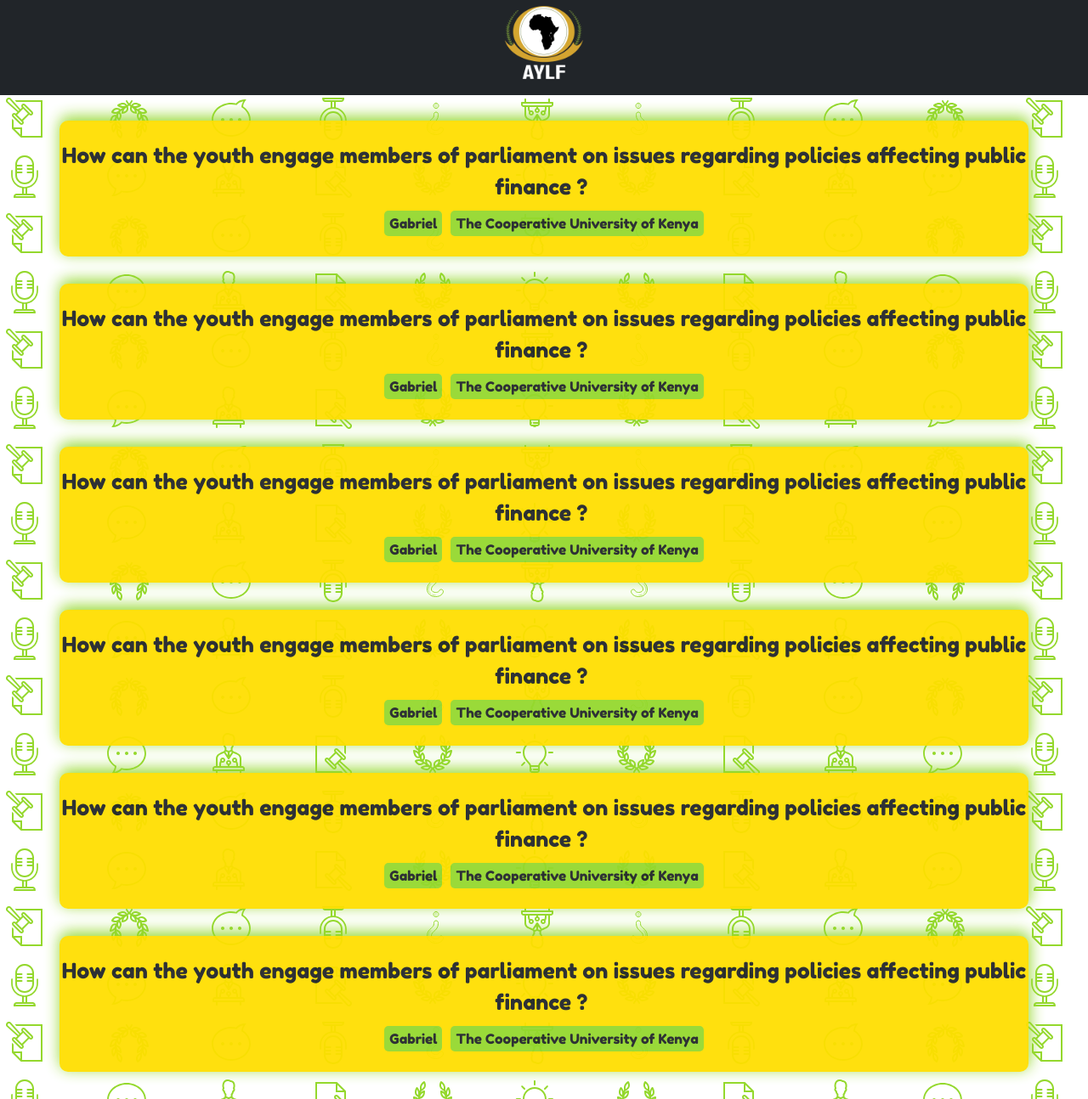
After one commit to gabriel-mwash/webapp-QA, a PHP site: page /questions.html in a window 1280 px wide. The commit adds this page. Shown: the whole page at 85% size. Run offline with PHP 8.4, Linux system fonts and the light colour scheme.

Commit message:
final prototype

```diff
--- a/assets/css/styles.css
+++ b/assets/css/styles.css
@@ -55,7 +55,7 @@ moderator-form {
   display: flex;
   align-items: center;
   width: 500px;
-  min-height: 560px;
+  min-height: 80vh;
   margin: 20px auto 30px;
   border-radius: 10px;
   flex-direction: column;
@@ -66,7 +66,7 @@ moderator-form {
 
 .question-area {
   width: 400px;
-  height: 200px;
+  height: 25vh;
   margin-bottom: 15px;
 }
 
@@ -140,18 +140,6 @@ h1 {
   }
 }
 
-@media (max-width: 560px) {
-  .question-form {
-    width: 330px;
-  }
-}
-
-@media (max-width: 560px) {
-  .question-area {
-    width: 270px;
-  }
-}
-
 .continue-btns {
   display: flex;
   flex-direction: column-reverse;
@@ -202,11 +190,12 @@ h1 {
   background: #ffdf00;
   border-style: none;
   font-family: 'Fredoka One', serif;
-  width: 248px;
+  width: 34vh;
+  margin-top: 45px;
 }
 
 .mod-name {
-  margin-top: 93px;
+  margin-top: 35px;
 }
 
 .question-btns a {
@@ -218,7 +207,7 @@ h1 {
 }
 
 header {
-  height: 15vh;
+  height: 14vh;
   background: #212529;
   text-align: center;
   margin-bottom: 30px;
@@ -231,12 +220,13 @@ header {
   justify-content: center;
 }
 
-@media (max-width: 576px) {
+@media (max-width: 576px) and (min-width: 270px) {
   .query-section {
     /*background: blue;*/
     max-width: 60vh;
     margin: auto;
     min-height: 20vh;
+    width: 85vw;
   }
 }
 
@@ -257,7 +247,7 @@ header {
 
 @media (min-width: 300px) {
   .name-query > div span {
-    margin: 10px;
+    /*margin: 10px;*/
   }
 }
 
@@ -265,6 +255,8 @@ header {
   .name-query {
     display: flex;
     flex-direction: column;
+    margin: 10px;
+    align-items: center;
   }
 }
 
@@ -288,11 +280,42 @@ header {
   margin-right: 3px;
 }
 
-body {
-  background: url("../../assets/img/Frame%2016%20(2).svg") center / auto repeat, #ffffff;
+@media (min-width: 250px) and (max-width: 560px) {
+  .name-group {
+    width: 70vw;
+  }
 }
 
-img {
-  height: 100px;
-  width: 100px;
+@media (min-width: 250px) and (max-width: 560px) {
+  .question-area {
+    width: 65vw;
+  }
 }
+
+@media (min-width: 250px) and (max-width: 560px) {
+  .question-form {
+    width: 80vw;
+  }
+}
+
+@media (max-width: 350px) {
+  .continue-form {
+    width: 80vw;
+  }
+}
+
+@media (max-width: 350px) {
+  .mod-name input, .cod-name input, .mod-login-btn {
+    width: 70vw;
+  }
+}
+
+@media (max-width: 350px) {
+  .moderator-form {
+    width: 80vw;
+  }
+}
+
+.query-pad {
+  margin-bottom: 2rem;
+}
--- a/continue.html
+++ b/continue.html
@@ -17,7 +17,7 @@
     <form class="pulse animated continue-form">
         <div class="text-center"><img width="100" height="100" src="assets/img/AYLF-LOGO-NB-02.webp"></div>
         <div></div>
-        <div class="continue-btns"><a class="btn btn-primary btn-lg fw-bolder mod-login-btn improve-btn" role="button" data-bss-hover-animate="tada" style="background: #ffdf00;border-style: none;font-family: 'Fredoka One', serif;color: rgb(0,0,0);">Help Us Improve?</a><a class="btn btn-primary btn-lg fw-bolder submit-btn continue-btn" role="button" data-bss-hover-animate="tada" style="background: #ffdf00;border-style: none;font-family: 'Fredoka One', serif;color: rgb(0,0,0);" href="index.html">Submit Another Question ?</a></div>
+        <div class="continue-btns"><a class="btn btn-primary btn-lg fw-bolder mod-login-btn improve-btn" role="button" data-bss-hover-animate="tada" style="background: #ffdf00;border-style: none;font-family: 'Fredoka One', serif;color: rgb(0,0,0);">check out our programs?</a><a class="btn btn-primary btn-lg fw-bolder submit-btn continue-btn" role="button" data-bss-hover-animate="tada" style="background: #ffdf00;border-style: none;font-family: 'Fredoka One', serif;color: rgb(0,0,0);" href="index.html">Submit Another Question ?</a></div>
         <p style="font-family: 'Fugaz One', serif;font-weight: bold;color: #ffdf00;margin-top: 40px;">Nurturing A New Breed Of Leaders In Africa</p>
     </form>
     <script src="https://cdn.jsdelivr.net/npm/bootstrap@5.3.3/dist/js/bootstrap.bundle.min.js"></script>
--- a/index.html
+++ b/index.html
@@ -12,7 +12,7 @@
     <link rel="stylesheet" href="assets/css/styles.css">
 </head>
 
-<body>
+<body style="background: url(&quot;assets/img/Frame%2016%20(2).svg&quot;) center / auto repeat, #ffffff;">
     <div>
         <h1 class="text-center">Q and A Session</h1>
     </div>
@@ -20,7 +20,7 @@
         <div class="text-center"><img width="100" height="100" src="assets/img/AYLF-LOGO-NB-02.webp"></div>
         <div><textarea class="form-control question-area" placeholder="type question here"></textarea></div><label class="form-label row-cols-sm-6" style="font-family: 'Fredoka One', serif;">* Not mandatory</label>
         <div class="text-center name-group"><input class="form-control name-campus-fields pe-0" type="text" placeholder="name"><input class="form-control name-campus-fields pe-0" type="text" placeholder="Institute"></div>
-        <div class="question-btns"><a class="btn btn-primary btn-lg active fw-bolder mod-login-btn" role="button" data-bss-hover-animate="tada" data-bs-target="moderator.html" href="moderator.html" style="background: #94D82D;border-style: none;font-family: 'Fredoka One', serif;color: rgb(0,0,0);">moderator login</a><a class="btn btn-primary btn-lg active fw-bolder submit-btn" role="button" data-bss-hover-animate="tada" href="continue.html" data-bs-target="continue.html" link="continue.html" style="background: #94D82D;border-style: none;font-family: 'Fredoka One', serif;color: rgb(0,0,0);">submit</a></div>
+        <div class="question-btns"><a class="btn btn-primary btn-lg active fw-bolder mod-login-btn" role="button" data-bss-hover-animate="tada" style="background: #94D82D;border-style: none;font-family: 'Fredoka One', serif;color: rgb(0,0,0);" data-bs-target="moderator.html" href="moderator.html">moderator login</a><a class="btn btn-primary btn-lg active fw-bolder submit-btn" role="button" data-bss-hover-animate="tada" style="background: #94D82D;border-style: none;font-family: 'Fredoka One', serif;color: rgb(0,0,0);" href="continue.html" data-bs-target="continue.html" link="continue.html">submit</a></div>
     </form>
     <script src="https://cdn.jsdelivr.net/npm/bootstrap@5.3.3/dist/js/bootstrap.bundle.min.js"></script>
     <script src="assets/js/bs-init.js"></script>
--- a/moderator.html
+++ b/moderator.html
@@ -17,9 +17,8 @@
     <form class="pulse animated moderator-form">
         <div class="text-center"><img width="100" height="100" src="assets/img/AYLF-LOGO-NB-02.webp"></div>
         <div class="text-center mod-name"><label class="form-label mod-label">moderator</label><input class="form-control name-campus-fields pe-0" type="text" placeholder=""></div>
-        <div class="cod-name"><label class="form-label cod-label">code&nbsp;</label><input class="form-control name-campus-fields pe-0 cod-input" type="text" placeholder=""></div>
-        <div class="question-btns"><a class="btn btn-lg active fw-bolder mod-login-btn" role="button" data-bss-hover-animate="tada" style="background: #ffdf00;" href="queries.html">&nbsp;login</a></div>
-        <p style="font-family: 'Fugaz One', serif;color: #ffdf00;text-align: center;">Nurturing A New Breed Of Leaders in Africa</p>
+        <div class="cod-name"><label class="form-label cod-label">code&nbsp;</label><input class="form-control name-campus-fields pe-0 cod-input" type="text" placeholder=""></div><a class="btn btn-lg active fw-bolder mod-login-btn" role="button" data-bss-hover-animate="tada" style="background: #ffdf00;" href="questions.html">&nbsp;login</a>
+        <p style="font-family: 'Fugaz One', serif;color: #ffdf00;text-align: center;padding: 10px;margin-top: 3rem;">Nurturing A New Breed Of Leaders in Africa</p>
     </form>
     <script src="https://cdn.jsdelivr.net/npm/bootstrap@5.3.3/dist/js/bootstrap.bundle.min.js"></script>
     <script src="assets/js/bs-init.js"></script>
--- /dev/null
+++ b/questions.html
@@ -0,0 +1,98 @@
+<!DOCTYPE html>
+<html data-bs-theme="light" lang="en">
+
+<head>
+    <meta charset="utf-8">
+    <meta name="viewport" content="width=device-width, initial-scale=1.0, shrink-to-fit=no">
+    <title>Q_and_A_webApp</title>
+    <link rel="stylesheet" href="https://cdn.jsdelivr.net/npm/bootstrap@5.3.3/dist/css/bootstrap.min.css">
+    <link rel="stylesheet" href="https://fonts.googleapis.com/css?family=Fredoka+One&amp;display=swap">
+    <link rel="stylesheet" href="https://fonts.googleapis.com/css?family=Fugaz+One&amp;display=swap">
+    <link rel="stylesheet" href="assets/css/styles.css">
+</head>
+
+<body style="background: url(&quot;assets/img/Frame%2016%20(2).svg&quot;) center / auto repeat;">
+    <header class="d-block" style="position: relative;width: 100vw;"><img src="assets/img/AYLF-LOGO-NB-02.webp" style="height: 100px;width: 100px;"></header>
+    <div class="container query-pad">
+        <div class="row">
+            <div class="col-md-12 d-flex query-section">
+                <div class="query-container" style="margin: 0px;">
+                    <p class="query-text" style="font-family: 'Fredoka One', serif;font-size: 25px;text-align: center;margin: 0.5rem 0 0.5rem 0;">How can the youth engage members of parliament on issues regarding policies affecting public finance ?&nbsp;</p>
+                </div>
+                <div class="flex-wrap name-query" style="margin-bottom: 10px;">
+                    <div class="text-center name-qw" style="width: fit-content;"><span style="border-radius: 5px;margin-right: 3px;margin-left: 3px;">Gabriel</span></div>
+                    <div class="text-center" style="background: #94d82d;border-radius: 5px;margin-left: 5px;padding: 3px;"><span class="camp-qw">The Cooperative University of Kenya</span></div>
+                </div>
+            </div>
+        </div>
+    </div>
+    <div class="container query-pad">
+        <div class="row">
+            <div class="col-md-12 d-flex query-section">
+                <div class="query-container" style="margin: 0px;">
+                    <p class="query-text" style="font-family: 'Fredoka One', serif;font-size: 25px;text-align: center;margin: 0.5rem 0 0.5rem 0;">How can the youth engage members of parliament on issues regarding policies affecting public finance ?&nbsp;</p>
+                </div>
+                <div class="flex-wrap name-query" style="margin-bottom: 10px;">
+                    <div class="text-center name-qw" style="width: fit-content;"><span style="border-radius: 5px;margin-right: 3px;margin-left: 3px;">Gabriel</span></div>
+                    <div class="text-center" style="background: #94d82d;border-radius: 5px;margin-left: 5px;padding: 3px;"><span class="camp-qw">The Cooperative University of Kenya</span></div>
+                </div>
+            </div>
+        </div>
+    </div>
+    <div class="container query-pad">
+        <div class="row">
+            <div class="col-md-12 d-flex query-section">
+                <div class="query-container" style="margin: 0px;">
+                    <p class="query-text" style="font-family: 'Fredoka One', serif;font-size: 25px;text-align: center;margin: 0.5rem 0 0.5rem 0;">How can the youth engage members of parliament on issues regarding policies affecting public finance ?&nbsp;</p>
+                </div>
+                <div class="flex-wrap name-query" style="margin-bottom: 10px;">
+                    <div class="text-center name-qw" style="width: fit-content;"><span style="border-radius: 5px;margin-right: 3px;margin-left: 3px;">Gabriel</span></div>
+                    <div class="text-center" style="background: #94d82d;border-radius: 5px;margin-left: 5px;padding: 3px;"><span class="camp-qw">The Cooperative University of Kenya</span></div>
+                </div>
+            </div>
+        </div>
+    </div>
+    <div class="container query-pad">
+        <div class="row">
+            <div class="col-md-12 d-flex query-section">
+                <div class="query-container" style="margin: 0px;">
+                    <p class="query-text" style="font-family: 'Fredoka One', serif;font-size: 25px;text-align: center;margin: 0.5rem 0 0.5rem 0;">How can the youth engage members of parliament on issues regarding policies affecting public finance ?&nbsp;</p>
+                </div>
+                <div class="flex-wrap name-query" style="margin-bottom: 10px;">
+                    <div class="text-center name-qw" style="width: fit-content;"><span style="border-radius: 5px;margin-right: 3px;margin-left: 3px;">Gabriel</span></div>
+                    <div class="text-center" style="background: #94d82d;border-radius: 5px;margin-left: 5px;padding: 3px;"><span class="camp-qw">The Cooperative University of Kenya</span></div>
+                </div>
+            </div>
+        </div>
+    </div>
+    <div class="container query-pad">
+        <div class="row">
+            <div class="col-md-12 d-flex query-section">
+                <div class="query-container" style="margin: 0px;">
+                    <p class="query-text" style="font-family: 'Fredoka One', serif;font-size: 25px;text-align: center;margin: 0.5rem 0 0.5rem 0;">How can the youth engage members of parliament on issues regarding policies affecting public finance ?&nbsp;</p>
+                </div>
+                <div class="flex-wrap name-query" style="margin-bottom: 10px;">
+                    <div class="text-center name-qw" style="width: fit-content;"><span style="border-radius: 5px;margin-right: 3px;margin-left: 3px;">Gabriel</span></div>
+                    <div class="text-center" style="background: #94d82d;border-radius: 5px;margin-left: 5px;padding: 3px;"><span class="camp-qw">The Cooperative University of Kenya</span></div>
+                </div>
+            </div>
+        </div>
+    </div>
+    <div class="container query-pad">
+        <div class="row">
+            <div class="col-md-12 d-flex query-section">
+                <div class="query-container" style="margin: 0px;">
+                    <p class="query-text" style="font-family: 'Fredoka One', serif;font-size: 25px;text-align: center;margin: 0.5rem 0 0.5rem 0;">How can the youth engage members of parliament on issues regarding policies affecting public finance ?&nbsp;</p>
+                </div>
+                <div class="flex-wrap name-query" style="margin-bottom: 10px;">
+                    <div class="text-center name-qw" style="width: fit-content;"><span style="border-radius: 5px;margin-right: 3px;margin-left: 3px;">Gabriel</span></div>
+                    <div class="text-center" style="background: #94d82d;border-radius: 5px;margin-left: 5px;padding: 3px;"><span class="camp-qw">The Cooperative University of Kenya</span></div>
+                </div>
+            </div>
+        </div>
+    </div>
+    <script src="https://cdn.jsdelivr.net/npm/bootstrap@5.3.3/dist/js/bootstrap.bundle.min.js"></script>
+    <script src="assets/js/bs-init.js"></script>
+</body>
+
+</html>
```
Also changed, not shown: queries.html (deleted, +0 -36 lines), 1 other file.
